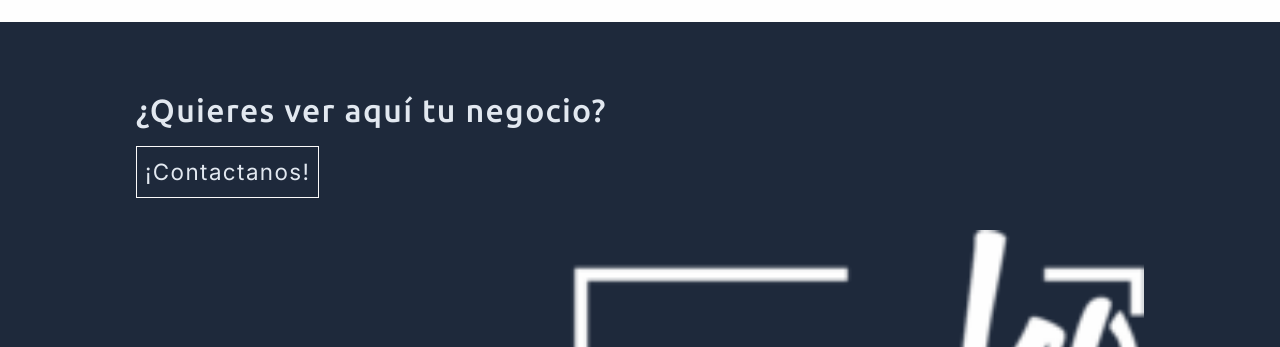
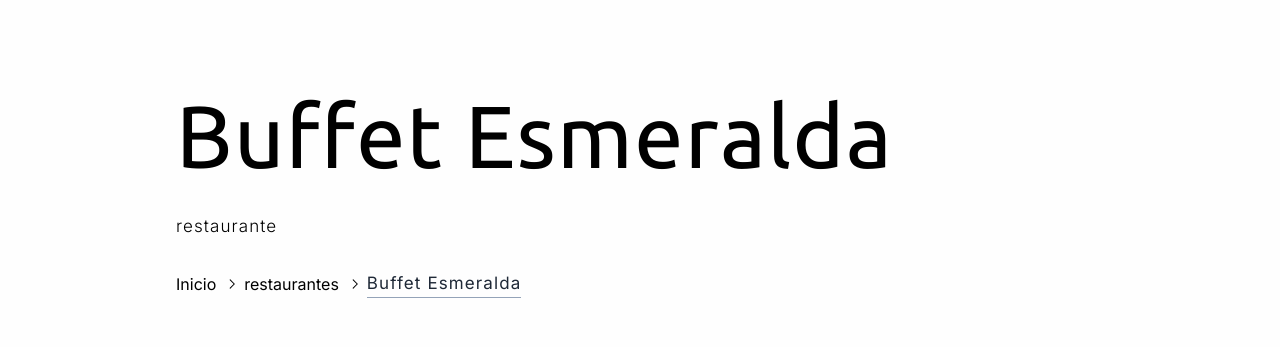
Before and after one commit to davehernandez92/acapulco-enla-piel, a Next.js app: page /restaurantes/buffetEsmeralda in a window 1280 px wide. Shown: the part 167-514 px from the top of the page. Built offline with nearby package versions, Linux system fonts and the light colour scheme.

Commit message:
uploaded buffet and fondita esmeralda restaurants

```diff
--- a/app/restaurantes/page.js
+++ b/app/restaurantes/page.js
@@ -7,7 +7,8 @@ import restMobile from '@/public/images/heroRestM.webp'
 import restaurante from '@/public/images/heroResta.webp'
 import sotelo from '@/public/images/restaurantes/sotelo/1.webp'
 import langosta from '@/public/images/restaurantes/langosta/1.webp'
-import fondita from '@/public/images/restaurantes/lafondita/1.webp'
+import esmeraldaB from '@/public/images/restaurantes/esmeralda/buffet.webp'
+import esmeraldaF from '@/public/images/restaurantes/esmeralda/fonda.webp'
 
 import styles from '../styles/hoteles.module.css'
 
@@ -34,6 +35,24 @@ export default function ResturantePage() {
       zona: 'Puerto Marqués',
       type: 'Restaurante',
       url: '/restaurantes/laLangosta'
+
+    },
+    {
+      title: 'Fonda Esmeralda',
+      image: esmeraldaF,
+      alt: 'Imagen de Fonda Esmeralda',
+      zona: 'Puerto Marqués',
+      type: 'Restaurante',
+      url: '/restaurantes/fondaEsmeralda'
+
+    },
+    {
+      title: 'Buffet Esmeralda',
+      image: esmeraldaB,
+      alt: 'Imagen de Buffet Esmeralda',
+      zona: 'Puerto Marqués',
+      type: 'Restaurante',
+      url: '/restaurantes/buffetEsmeralda'
 
     },
 
--- a/json/restaurantes.json
+++ b/json/restaurantes.json
@@ -47,6 +47,40 @@
         "https://res.cloudinary.com/dt3h0p239/image/upload/v1708813328/restaurantes/langosta/3_k95jxz.webp",
         "https://res.cloudinary.com/dt3h0p239/image/upload/v1708813329/restaurantes/langosta/6_z6zvgu.webp"
       ]
+    },
+    {
+      "id": "buffetEsmeralda",
+      "name": "Buffet Esmeralda",
+      "phoneNumber": "744 380 2200",
+      "email": null,
+      "website": null,
+      "youtube": "https://www.youtube.com/watch?v=3X27GuL3Mvk",
+      "facebook": "https://www.facebook.com/esmeralda.olivares.9279",
+      "description": "Si hay algo que a la gente que visita Acapulco le gusta, son los Buffets, y si hablamos de buenos Buffets sin duda Buffet Esmeralda está dentro del top 3 de los mejores buffets de Acapulco. Un excelente servicio en desayunos y comidas, precios muy buenos y atenciones que te hacen sentir muy a gusto, son algunas referencias que tenemos de primera mano con este agradable lugar que se ubica en el área de Caletilla. Si tienes hambre y buscas un lugar excelente para comer en compañía de tu familia o amigos, no dudes en venir a Buffet Esmeralda. ",
+      "images": [
+        "https://res.cloudinary.com/dt3h0p239/image/upload/v1719583726/restaurantes/buffet%20esmeralda/BUFFET_ESMERALDA_PORTADA_vii2hk.webp",
+        "https://res.cloudinary.com/dt3h0p239/image/upload/v1719583726/restaurantes/buffet%20esmeralda/BUFFET_ESMERALDA_4_vcl31n.webp",
+        "https://res.cloudinary.com/dt3h0p239/image/upload/v1719583726/restaurantes/buffet%20esmeralda/BUFFET_ESMERALDA_1_nmii4n.webp",
+        "https://res.cloudinary.com/dt3h0p239/image/upload/v1719583726/restaurantes/buffet%20esmeralda/BUFFET_ESMERALDA_3_gmztpn.webp",
+        "https://res.cloudinary.com/dt3h0p239/image/upload/v1719583726/restaurantes/buffet%20esmeralda/BUFFET_ESMERALDA_2_ch9hvw.webp"
+      ]
+    },
+    {
+      "id": "fondaEsmeralda",
+      "name": "Fonda Esmeralda",
+      "phoneNumber": "744 380 2200",
+      "email": null,
+      "website": null,
+      "youtube": "https://www.youtube.com/watch?v=Vwf77wj-4aE",
+      "facebook": "https://www.facebook.com/esmeralda.olivares.9279",
+      "description": "Una de las mejores opciones para comer en el mercadito de Caletilla (Santa Lucía), sin duda es la Fonda Esmeralda. Un sazón y un sabor excelentes, el personal te atiende con mucha amabilidad y los precios créeme que hay para todos los bolsillos. Hay pescados y mariscos, pero también platillos pensados para los peques o para aquellas personas que prefieren otras opciones aparte de mariscos. Tienes que probar los camarones 4x4 o el coco relleno, no lo dudes.",
+      "images": [
+        "https://res.cloudinary.com/dt3h0p239/image/upload/v1719585830/restaurantes/fonda%20esmeralda/1FONDA_ESMERALDA_1_drvzc9.webp",
+        "https://res.cloudinary.com/dt3h0p239/image/upload/v1719585830/restaurantes/fonda%20esmeralda/FONDA_ESMERALDA_2_qnmeqy.webp",
+        "https://res.cloudinary.com/dt3h0p239/image/upload/v1719585830/restaurantes/fonda%20esmeralda/FONDA_ESMERALDA_4_wdgrx3.webp",
+        "https://res.cloudinary.com/dt3h0p239/image/upload/v1719585830/restaurantes/fonda%20esmeralda/FONDA_ESMERALDA_PORTADA_ccqyfs.webp",
+        "https://res.cloudinary.com/dt3h0p239/image/upload/v1719585830/restaurantes/fonda%20esmeralda/FONDA_ESMERALDA_3_iubjrt.webp"
+      ]
     }
 
   ]
```
Also changed, not shown: public/images/restaurantes/esmeralda/buffet.webp (added), public/images/restaurantes/esmeralda/fonda.webp (added).
